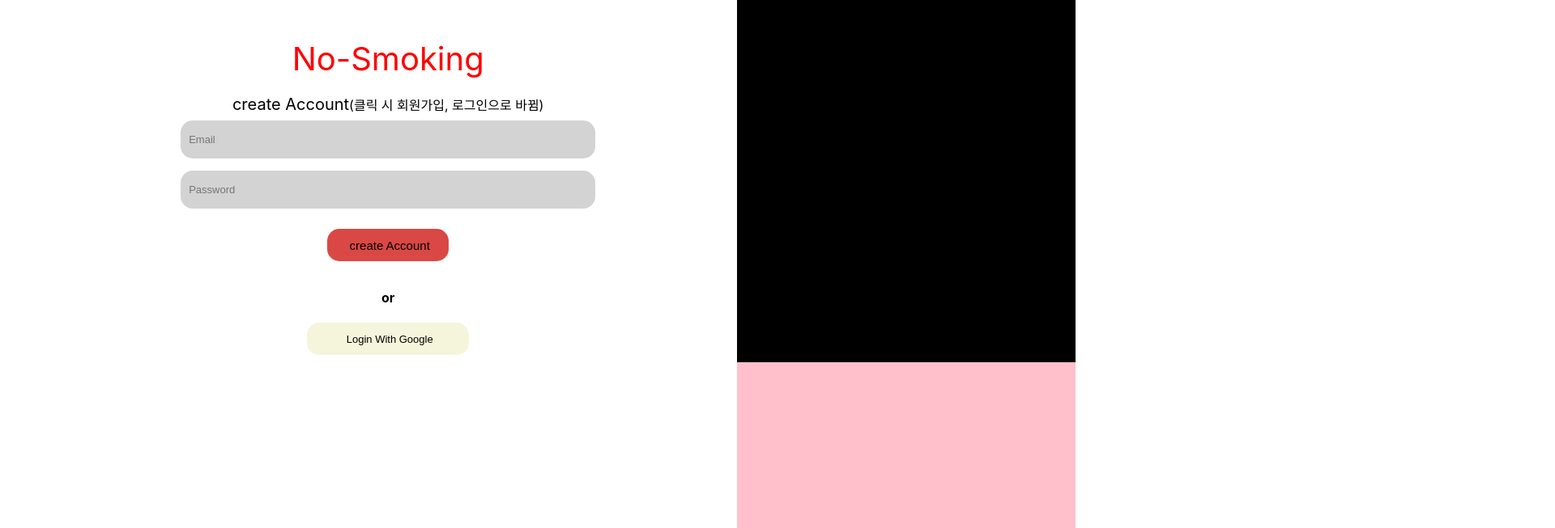
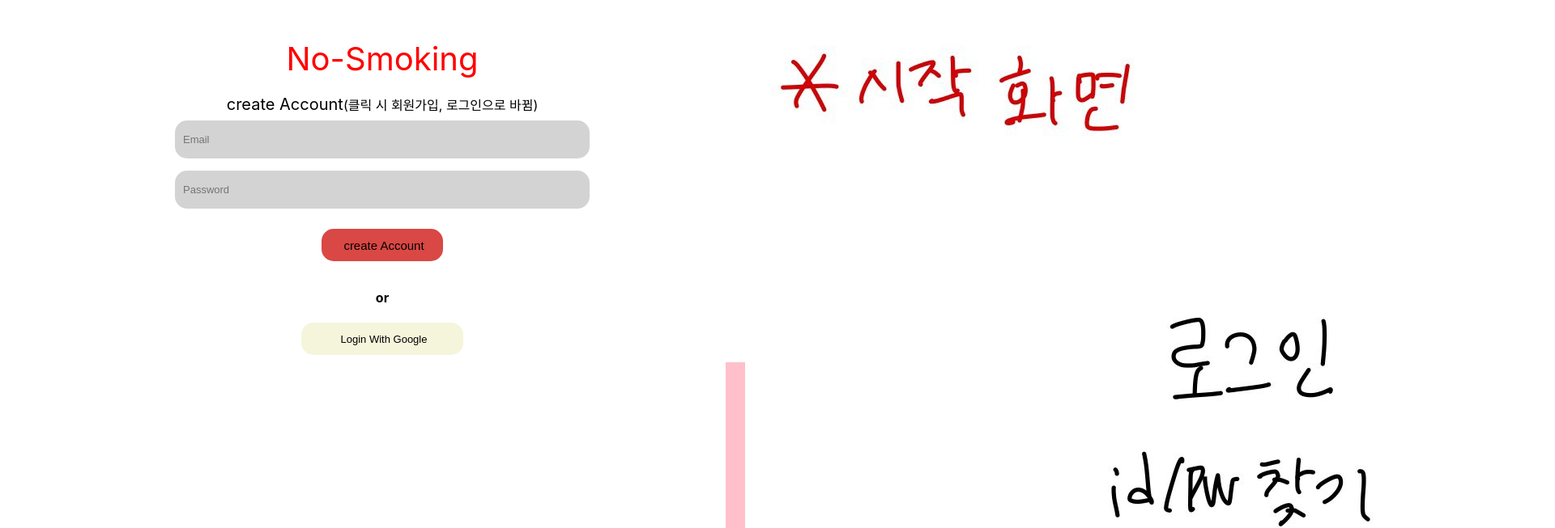
Before and after one commit to ReasOon/Junior-1-Team, a React (Create React App) app in the folder React-App/firebase-login/: page / in a window 1280 px wide. Shown: the top 653 px of the page at 81% size, 1920 px wide, since content can reach past the window. Built offline with nearby package versions, Linux system fonts and the light colour scheme.

Commit message:
경고창

```diff
--- a/React-App/firebase-login/package.json
+++ b/React-App/firebase-login/package.json
@@ -9,6 +9,7 @@
     "firebase": "^10.8.0",
     "react": "^18.2.0",
     "react-dom": "^18.2.0",
+    "react-router-dom": "^6.22.0",
     "react-scripts": "5.0.1",
     "web-vitals": "^2.1.4"
   },
--- a/React-App/firebase-login/src/Components/Login.jsx
+++ b/React-App/firebase-login/src/Components/Login.jsx
@@ -1,6 +1,7 @@
 import React, { useState } from 'react'
 import { createUserWithEmailAndPassword, signInWithEmailAndPassword, GoogleAuthProvider, signInWithPopup } from "firebase/auth";
 import { authService, auth } from '../fbase';
+import {NavLink} from "react-router-dom";
 
 const Login = () => {
     const [email, setEmail] = useState('');
@@ -8,6 +9,10 @@ const Login = () => {
     const [newAccount, setNewAccount] = useState(true);
     const [error, setError] = useState('');
     const [userData, setUserData] = useState(null);
+
+    const handleOpenPopup = () => {
+      alert("로그인 후 사용해주세요!");
+    }
 
     const toggleAccount = () => setNewAccount((prev) => !prev)
     const onChange = (e) => {
@@ -158,16 +163,19 @@ const Login = () => {
             style = {{
               width:"30%",
               flexDirection:"column",
-            }}>
+            }}
+
+          >
           <div
             style={{
               width: "100%",
               height: "50vh",
               padding: "1.5rem",
-              backgroundColor: "black",
-              overflow:"scroll"
             }}
-          ></div>
+            onClick={handleOpenPopup}
+          >
+            <img ClassName="testImg" alt="test" src="img/test.png"/>
+          </div>
           <div
             style={{
               width: "100%",
@@ -180,6 +188,6 @@ const Login = () => {
           </div>
         </div>
       );
-}
+  }
 
 export default Login
--- a/React-App/firebase-login/src/Components/Page_for_community.js
+++ b/React-App/firebase-login/src/Components/Page_for_community.js
@@ -1,7 +1,7 @@
 import './Page_for_community.css';
 import { useState } from 'react';
 
-function App() {
+function Page_for_community() {
   const [backcolor,setBackcolor]=useState("");
 
   const onClick =(color)=>{
```
Also changed, not shown: React-App/firebase-login/src/index.js (+7 -0 lines), React-App/firebase-login/public/img/test.png (added), 1 other file (tests, documents, lock files or other folders).
